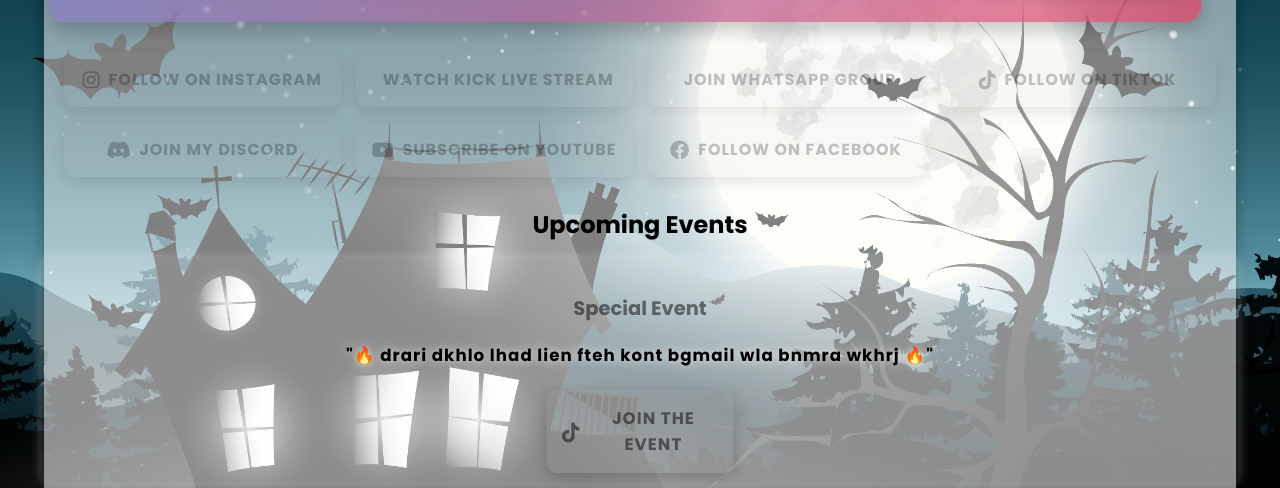
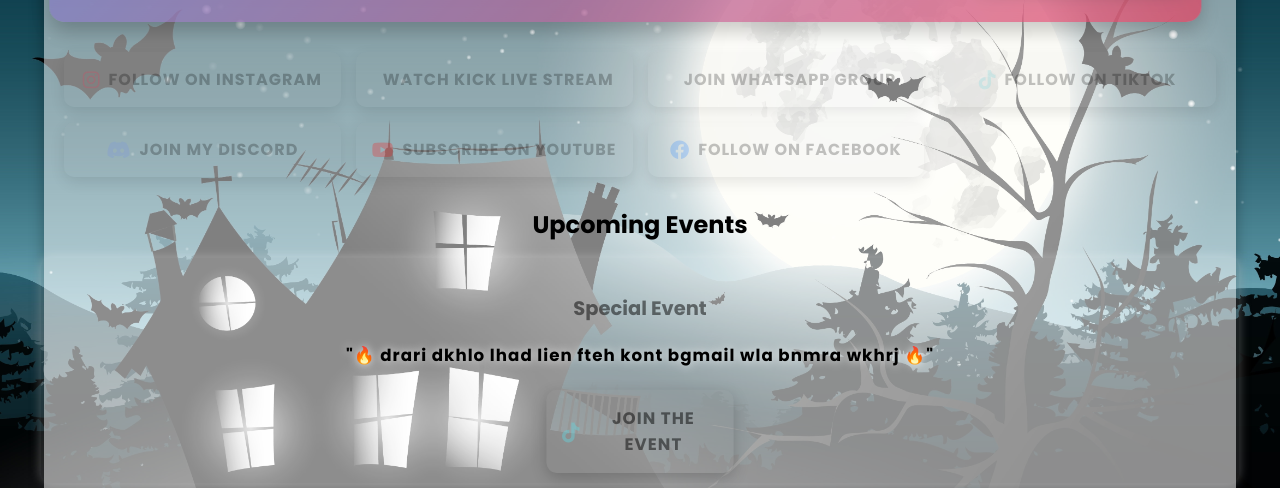
Before and after one commit to khalidhub7/streamer-links, a React (Create React App) app: page / in a window 1280 px wide. Shown: the part 289-777 px from the top of the page. Built offline with nearby package versions, Linux system fonts and the light colour scheme.

Commit message:
update lien

```diff
--- a/src/LinkButton.css
+++ b/src/LinkButton.css
@@ -9,7 +9,7 @@
   letter-spacing: 1px;
   text-align: center;
   background-color: var(--accent-color);
-  color: black; /* Force text color to black */
+  color: black;
   border-radius: 10px;
   box-shadow: 0 5px 15px rgba(0, 0, 0, 0.4);
   transition: all 0.3s ease;
@@ -20,7 +20,7 @@
 
 .link-button:hover {
   background: var(--button-hover-bg);
-  color: white; /* Keep text white on hover for contrast */
+  color: white;
   transform: scale(1.05);
   box-shadow: 0 8px 20px rgba(0, 0, 0, 0.5);
 }
@@ -28,6 +28,11 @@
 .link-button i {
   margin-right: 8px;
   font-size: 1.2rem;
+  transition: transform 0.3s ease, color 0.3s ease;
+}
+
+.link-button:hover i {
+  transform: scale(1.2);
 }
 
 @keyframes fadeInUp {
--- a/src/LinkButton.js
+++ b/src/LinkButton.js
@@ -9,6 +9,16 @@ const icons = {
   twitter: 'fab fa-twitter',
   facebook: 'fab fa-facebook',
   tiktok: 'fab fa-tiktok',
+};
+
+const iconColors = {
+  discord: '#7289da', // Discord blue
+  instagram: '#E4405F', // Instagram pink-red
+  twitch: '#9146FF', // Twitch purple
+  youtube: '#FF0000', // YouTube red
+  twitter: '#1DA1F2', // Twitter blue
+  facebook: '#1877F2', // Facebook blue
+  tiktok: '#69C9D0', // TikTok teal
 };
 
 function LinkButton({ url, text, icon }) {
@@ -27,7 +37,10 @@ function LinkButton({ url, text, icon }) {
       className="link-button"
       onClick={handleClick}
     >
-      <i className={`${icons[icon]} icon`}></i>
+      <i
+        className={`${icons[icon]} icon`}
+        style={{ color: iconColors[icon] }}
+      ></i>
       <span className="link-text">{text}</span>
     </a>
   );
```
